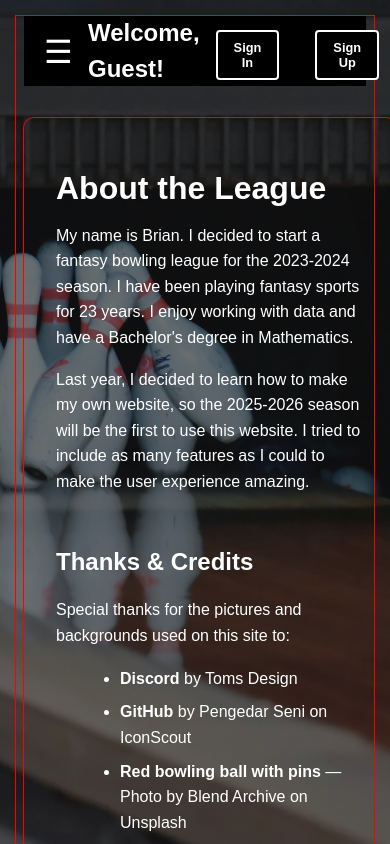
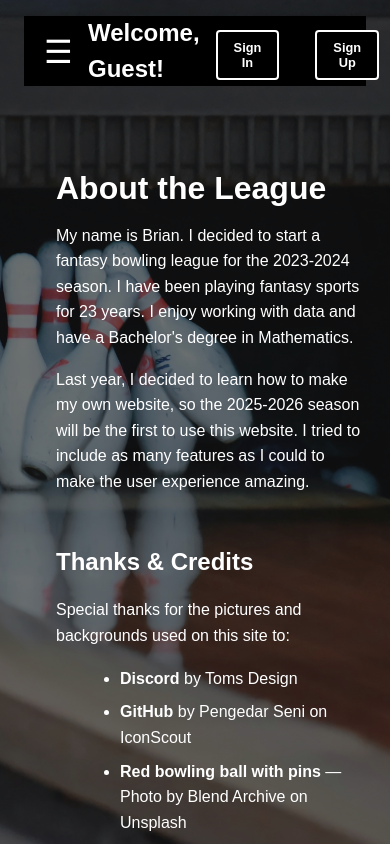
Before and after one commit to bwolfe53144/fantasy_bowling_frontend, a React (Vite) app: page /about in a window 390 px wide. Built offline with nearby package versions, Linux system fonts and the light colour scheme; no server answers.

Commit message:
Reverted back to the old styles, nothing worked

```diff
--- a/src/index.css
+++ b/src/index.css
@@ -151,12 +151,11 @@ button:focus-visible {
 }
 
 html, body {
-  background-color: black;
   margin: 0;
   padding: 0;
   height: 100%;
   width: 100%;
-  overflow-x: hidden;
+  overflow-x: hidden; /* Prevent horizontal scrolling */
   font-family: sans-serif;
   font-size: 16px;
 }
@@ -201,7 +200,7 @@ html, body {
   flex-direction: column;
   overflow-x: hidden;
   overflow-y: auto;
-  min-height: calc(100vh - 130px);
+  height: 100%;
   min-width: auto;
   align-self: stretch;
 }
@@ -214,7 +213,7 @@ html, body {
   position: static;
   justify-content: center;
   gap: 10px;
-  background-color: transparent;
+  background-color: #f2f2f2;
 }
 
 .aboutLink {
@@ -273,16 +272,6 @@ body.menuOpen .navBtn {
   flex: none;
 }
 
-.background-overlay {
-  position: fixed;
-  top: 0;
-  left: 0;
-  right: 0;
-  bottom: 0;
-  background-color: rgba(0,0,0,0.5);
-  z-index: -1;
-}
-
 @media (max-width: 300px) {
   .avatar {
     display: none;
@@ -333,7 +322,6 @@ body.menuOpen .navBtn {
     display: block;
     overflow-x: auto;
     overflow-y: auto;
-    min-height: calc(100vh - 130px);
     grid-row: 2;
     grid-column: 1 / -1;
     margin-bottom: 0px;
@@ -358,9 +346,7 @@ body.menuOpen .navBtn {
     padding-left: 60px;
   }
 }
-.pageContainer, .mainPage, .footer {
-  outline: 1px solid red;
-}
+
 /*@media (prefers-color-scheme: dark) {
   input[type="text"],
   input[type="number"],
--- a/src/styles/About.css
+++ b/src/styles/About.css
@@ -58,18 +58,13 @@
     width: 90%;
   }
 
-  .pageContainer.about-page {
-    background-color: transparent; /* ensure it's not default white */
-    min-height: 100vh;
-  }
-
   .background-overlay {
     position: fixed;
     top: 0;
     left: 0;
-    right: 0;
-    bottom: 0;
-    background-color: rgba(0, 0, 0, 0.5);
+    width: 100vw;
+    height: 100vh;
+    background-color: rgba(0, 0, 0, 0.5); /* adjust alpha if needed */
     z-index: -1;
     pointer-events: none;
   }
```
Also changed, not shown: src/styles/Rules.css (line endings or trailing spaces).
